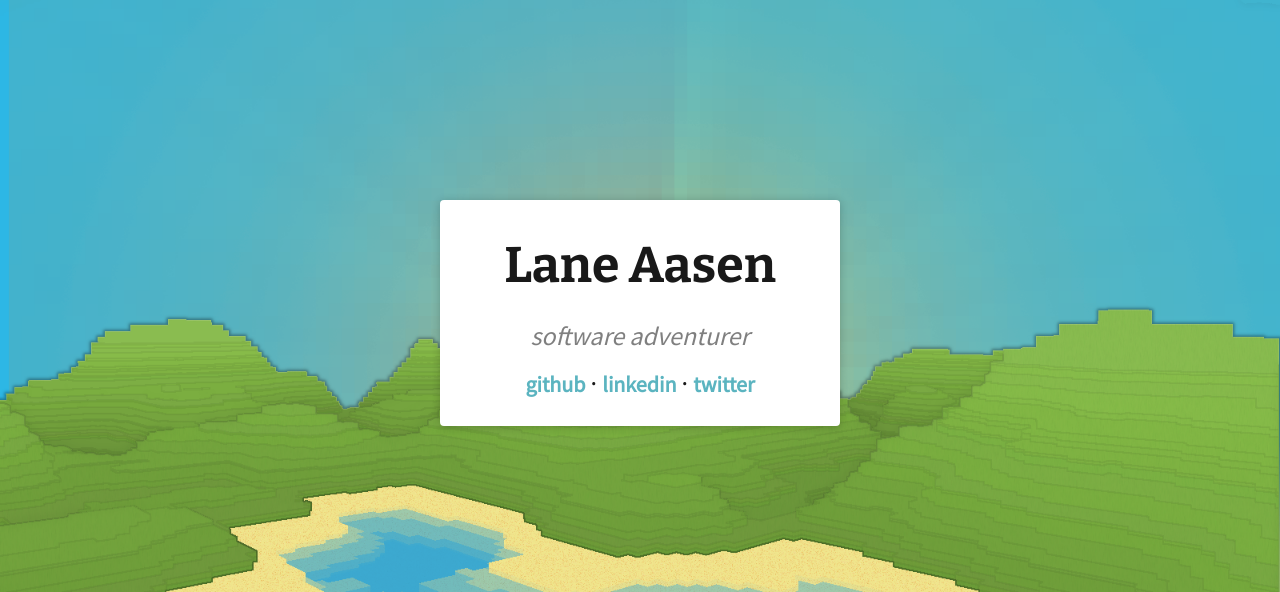
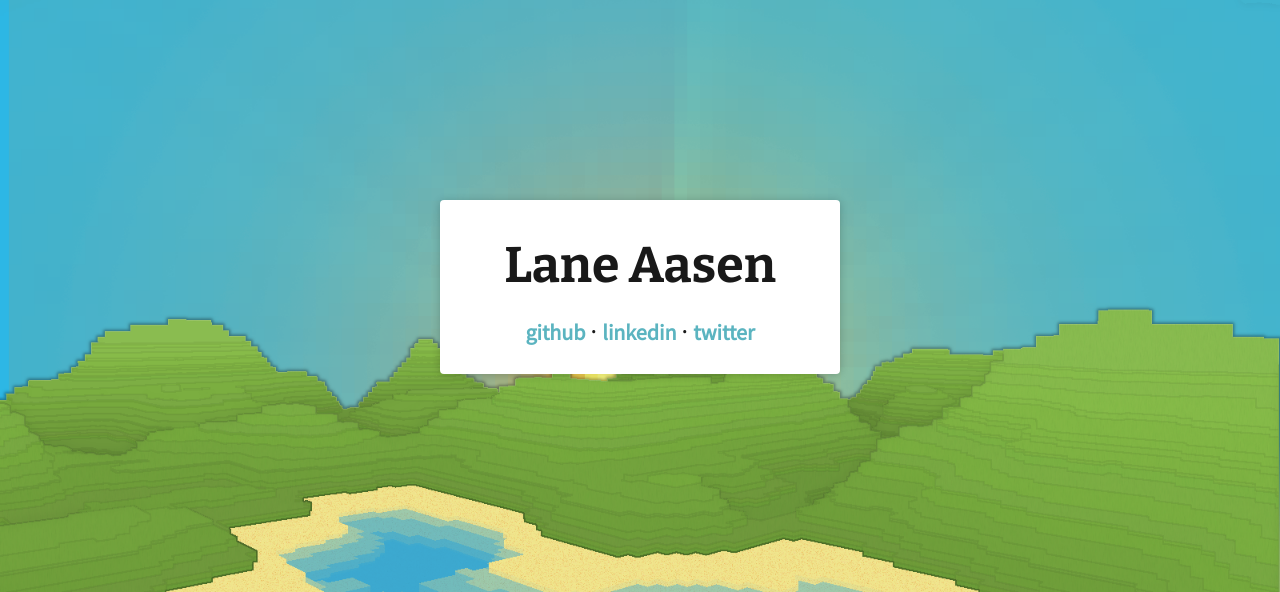
Before and after one commit to aaasen/aaasen.github.com, a PHP site: page / in a window 1280 px wide. Shown: the top 592 px of the page. Run offline with PHP 8.4, Linux system fonts and the light colour scheme.

Commit message:
removes subtitle and tunes fonts a bit.

```diff
--- a/assets/css/main.css
+++ b/assets/css/main.css
@@ -1,5 +1,6 @@
 
-@import url(http://fonts.googleapis.com/css?family=Bitter:400,700,400italic);
+@import url("http://fonts.googleapis.com/css?family=Bitter:700");
+@import url("http://fonts.googleapis.com/css?family=Source+Sans+Pro:400");
 
 body {
 	font-family: "Source Sans Pro", sans-serif;
@@ -22,15 +23,6 @@ body {
 	line-height: 1.8em;
 }
 
-#subtitle {
-	color: rgba(0, 0, 0, 0.5);
-	font-weight: normal;
-	font-style: italic;
-	background-color: white;
-	padding: 0px 4px 0px 4px;
-	line-height: 2em;
-}
-
 a {
 	line-height: 2em;
 	color: #5bb4c0;
--- a/index.html
+++ b/index.html
@@ -5,13 +5,11 @@
 		<title>Lane Aasen</title>
 		<link rel="stylesheet" href="assets/css/reset.css">
 		<link rel="stylesheet" href="assets/css/main.css">
-		<link href='http://fonts.googleapis.com/css?family=Source+Sans+Pro' rel='stylesheet' type='text/css'>
 	</head>
 
 	<body>
 		<div class="box">
 			<span id="name">Lane Aasen</span>
-			<span id="subtitle">software adventurer</span>
 
 			<div class="social">
 				<a href="https://github.com/aaasen">github</a> &middot;
```
